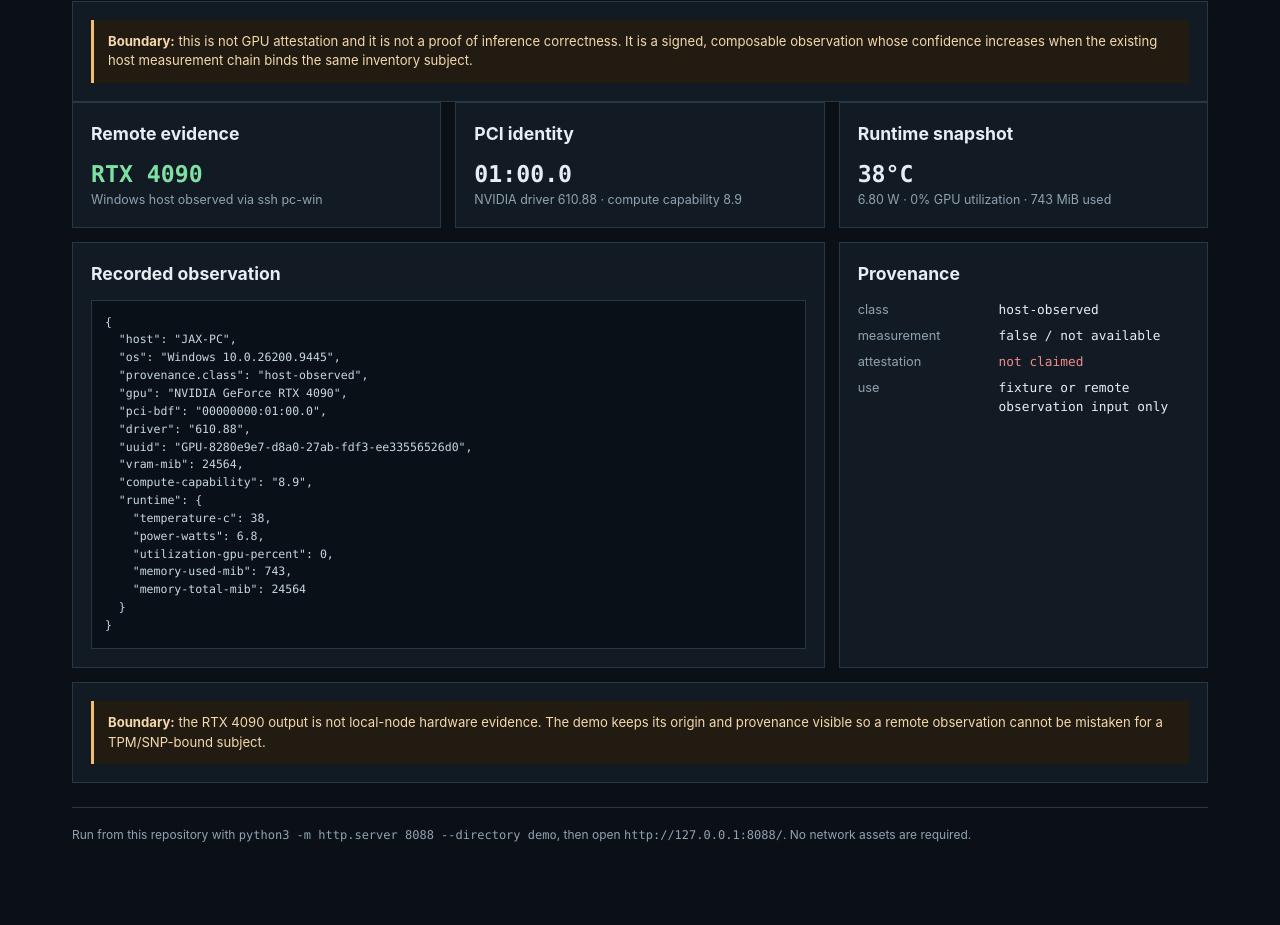
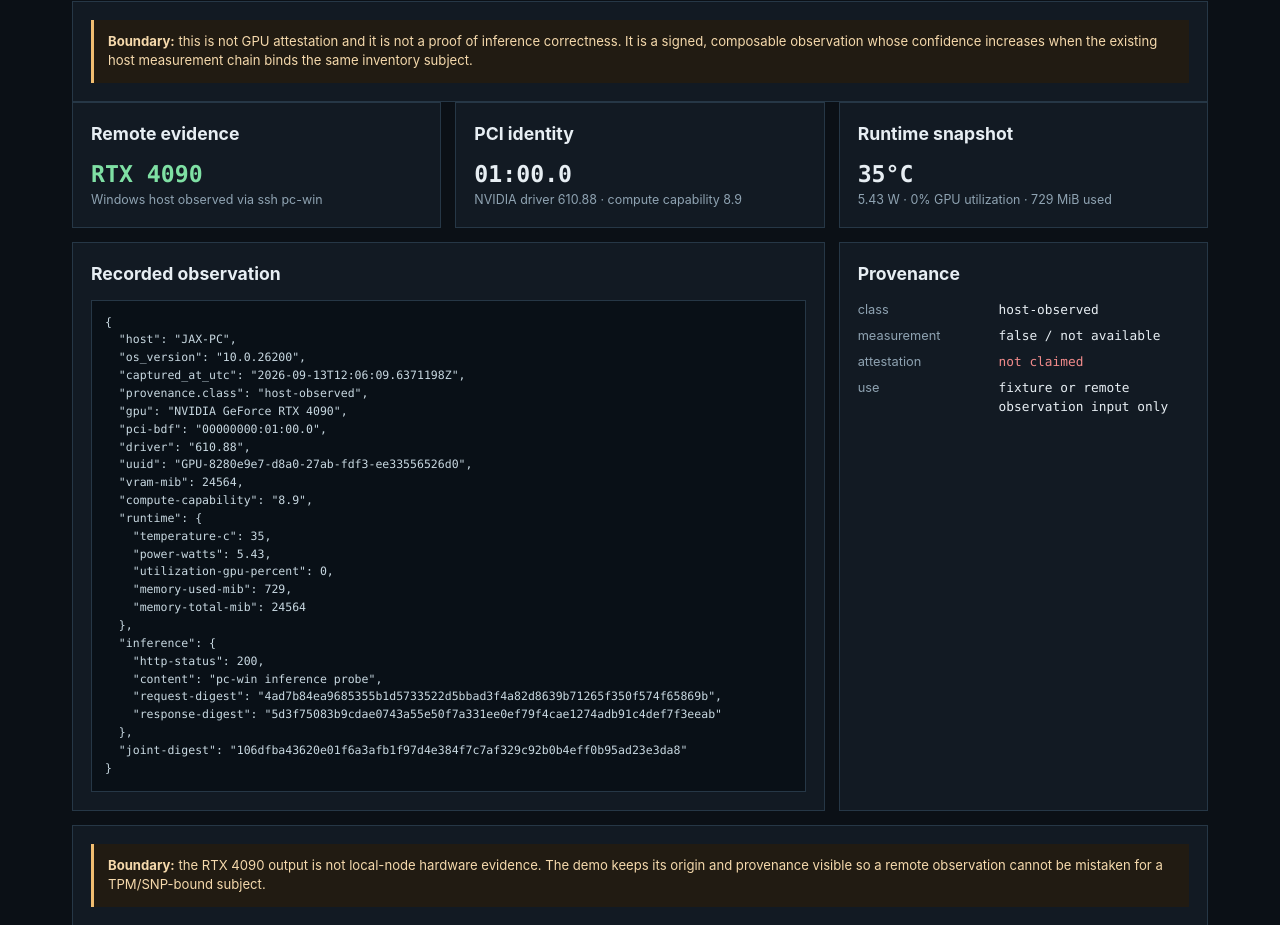
Before and after one commit to apuslabs/hb-apus-devices, a plain HTML site: page demo/index.html in a window 1280 px wide. Shown: the part 1088-2013 px from the top of the page. Drawn offline with Linux system fonts and the light colour scheme.

Commit message:
test: add live pc-win GPU inference probe

```diff
--- a/demo/index.html
+++ b/demo/index.html
@@ -125,7 +125,7 @@
   <section class="grid" id="remote-view" hidden>
     <article class="panel span-4"><h2>Remote evidence</h2><div class="metric ok">RTX 4090</div><div class="label">Windows host observed via ssh pc-win</div></article>
     <article class="panel span-4"><h2>PCI identity</h2><div class="metric">01:00.0</div><div class="label">NVIDIA driver 610.88 · compute capability 8.9</div></article>
-    <article class="panel span-4"><h2>Runtime snapshot</h2><div class="metric">38°C</div><div class="label">6.80 W · 0% GPU utilization · 743 MiB used</div></article>
+    <article class="panel span-4"><h2>Runtime snapshot</h2><div class="metric">35°C</div><div class="label">5.43 W · 0% GPU utilization · 729 MiB used</div></article>
     <article class="panel span-8"><h2>Recorded observation</h2><pre id="remote-json"></pre></article>
     <article class="panel span-4"><h2>Provenance</h2><dl>
       <dt>class</dt><dd>host-observed</dd>
@@ -141,7 +141,8 @@
 <script>
   const remote = {
     "host": "JAX-PC",
-    "os": "Windows 10.0.26200.9445",
+    "os_version": "10.0.26200",
+    "captured_at_utc": "2026-09-13T12:06:09.6371198Z",
     "provenance.class": "host-observed",
     "gpu": "NVIDIA GeForce RTX 4090",
     "pci-bdf": "00000000:01:00.0",
@@ -149,7 +150,9 @@
     "uuid": "GPU-8280e9e7-d8a0-27ab-fdf3-ee33556526d0",
     "vram-mib": 24564,
     "compute-capability": "8.9",
-    "runtime": {"temperature-c": 38, "power-watts": 6.8, "utilization-gpu-percent": 0, "memory-used-mib": 743, "memory-total-mib": 24564}
+    "runtime": {"temperature-c": 35, "power-watts": 5.43, "utilization-gpu-percent": 0, "memory-used-mib": 729, "memory-total-mib": 24564},
+    "inference": {"http-status": 200, "content": "pc-win inference probe", "request-digest": "4ad7b84ea9685355b1d5733522d5bbad3f4a82d8639b71265f350f574f65869b", "response-digest": "5d3f75083b9cdae0743a55e50f7a331ee0ef79f4cae1274adb91c4def7f3eeab"},
+    "joint-digest": "106dfba43620e01f6a3afb1f97d4e384f7c7af329c92b0b4eff0b95ad23e3da8"
   };
   document.getElementById('remote-json').textContent = JSON.stringify(remote, null, 2);
   document.querySelectorAll('[data-view]').forEach((button) => button.addEventListener('click', () => {
```
Also changed, not shown: demo/data/pc-win-rtx4090.json (+14 -4 lines), 3 other files.
